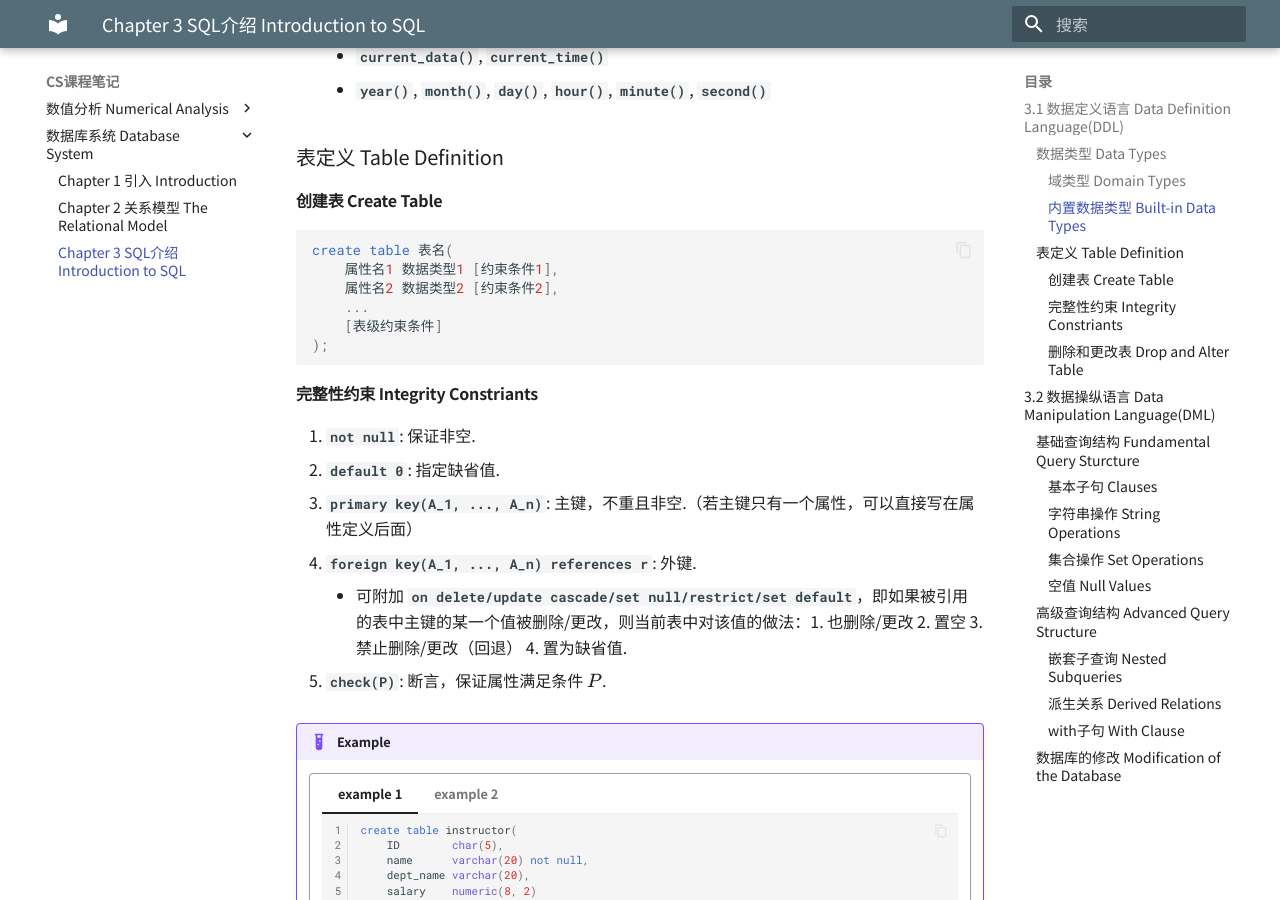
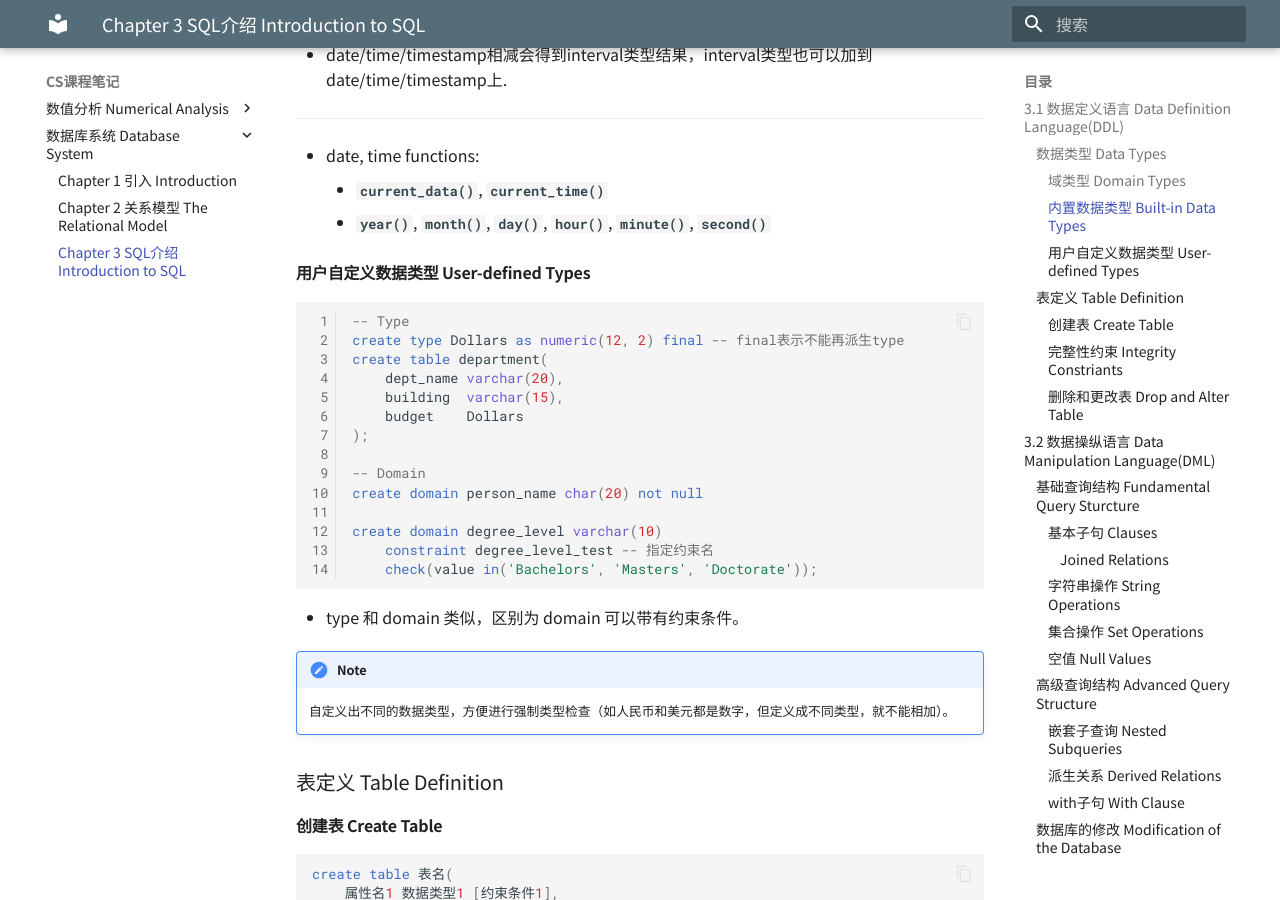
Before and after one commit to Shallowy/notebook, an MkDocs documentation site: the page built from docs/cs_notes/database_system/chap3.md, in a window 1280 px wide and 900 px high, scrolled down 1607 px. Built offline with MkDocs 1.6.1 and Material for MkDocs 9.7.7, drawn with Linux system fonts in a browser that asks for light colours; comment, search, counter and statistics services are not loaded; some of the changed text lies outside the part shown.

Commit message:
modified

````diff
--- a/docs/cs_notes/database_system/chap3.md
+++ b/docs/cs_notes/database_system/chap3.md
@@ -1,4 +1,9 @@
 # Chapter 3 SQL介绍 Introduction to SQL
+
+!!! tip
+    本章整合部分原书中 Chapter 4: Intermediate SQL 的内容。
+
+---
 
 SQL语言包含以下几个部分：
 
@@ -51,6 +56,31 @@
 - date, time functions:
     - **`current_data()`**, **`current_time()`**
     - **`year()`**, **`month()`**, **`day()`**, **`hour()`**, **`minute()`**, **`second()`**
+
+#### 用户自定义数据类型 User-defined Types
+
+```sql
+-- Type
+create type Dollars as numeric(12, 2) final -- final表示不能再派生type
+create table department(
+    dept_name varchar(20),
+    building  varchar(15),
+    budget    Dollars
+);
+
+-- Domain
+create domain person_name char(20) not null
+
+create domain degree_level varchar(10)
+    constraint degree_level_test -- 指定约束名
+    check(value in('Bachelors', 'Masters', 'Doctorate'));
+```
+
+- type 和 domain 类似，区别为 domain 可以带有约束条件。
+
+!!! note
+    自定义出不同的数据类型，方便进行强制类型检查（如人民币和美元都是数字，但定义成不同类型，就不能相加）。
+
 ### 表定义 Table Definition
 
 #### 创建表 Create Table
@@ -238,6 +268,19 @@
             select name, title
             from (instructor natural join teaches) join course using(course_id);
             ```
+
+        ---
+
+        ##### Joined Relations
+
+        <figure markdown="span">
+            ![](img/28.png){width="400"}
+        </figure>
+
+        - 自然连接：$R\text{ \textbf{natural} \{(inner) join, left outer join, right outer join, full outer join\} } S$,
+        - 非自然连接：$R\text{ \{inner join, left outer join, right outer join, full outer join\} } S\begin{cases}\text{on <predicate> }\\ \text{using}(A_1,\ A_2,\ ...,\ A_n) \end{cases}$
+
+        > 三者逻辑为 `natural join` 以同名属性相等作为连接条件，`inner join` 只输出匹配成功的元组，`outer join` 还要考虑不能匹配的元组。
 
     === "rename(as)"
         ```sql linenums="0"
````
Also changed, not shown: docs/cs_notes/database_system/img/28.png (added).
